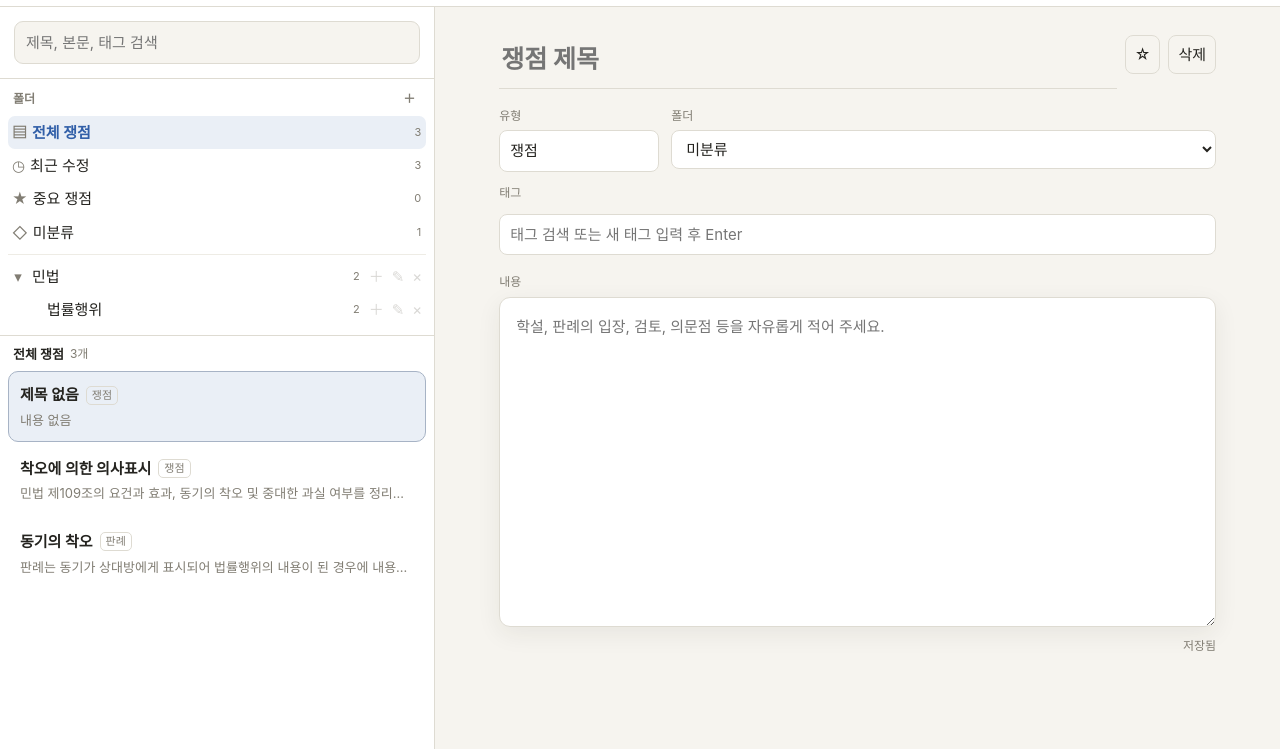
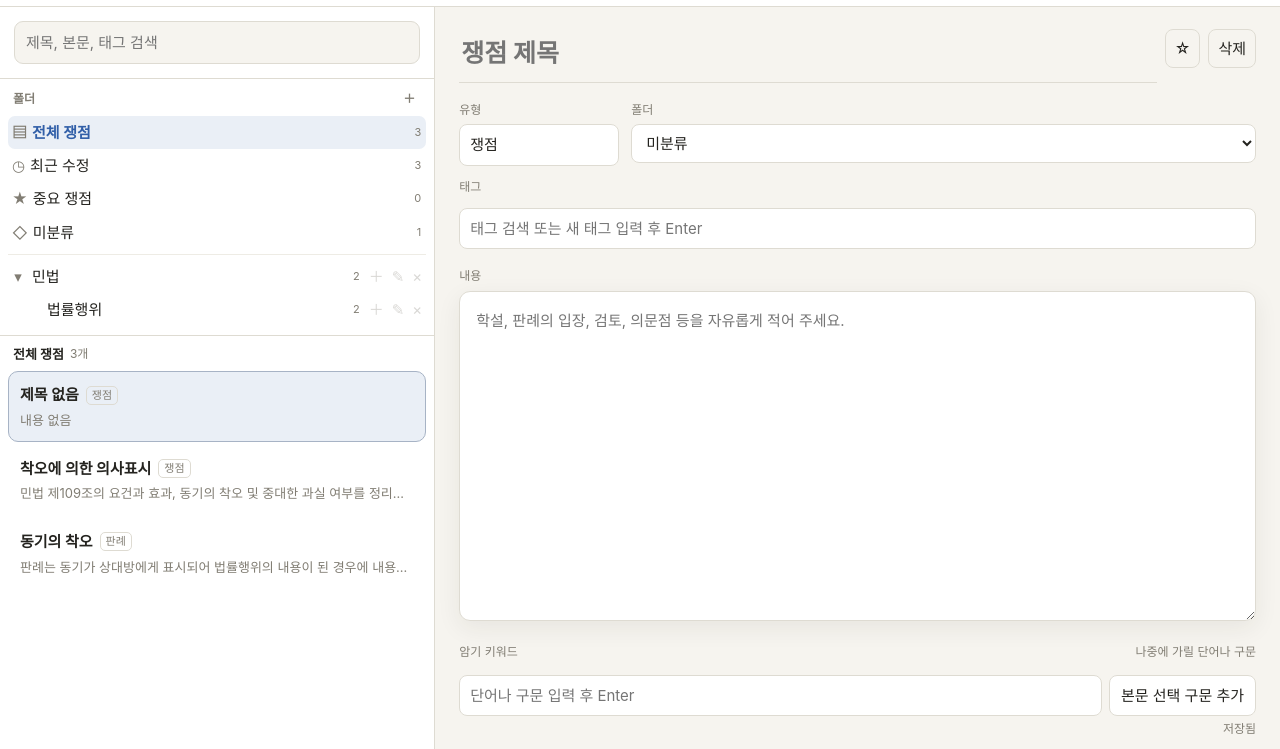
Before and after one commit to Cha-Minho/law-tree-notes, a plain HTML site: page index.html in a window 1280 px wide. Both pictures are taken after a click on the button "＋ 새 쟁점". Shown: the part 51-800 px from the top of the page. Drawn offline with Linux system fonts and the light colour scheme.

Commit message:
쟁점별 암기 키워드 설정 기능 추가

```diff
--- a/index.html
+++ b/index.html
@@ -21,12 +21,13 @@ header{height:58px;border-bottom:1px solid var(--line);display:flex;align-items:
 .folder-row{display:flex;align-items:center;padding-left:calc(var(--depth,0) * 15px);border-radius:7px}.folder-row:hover{background:var(--soft)}.folder-select{border:0;background:transparent;color:var(--fg);padding:5px 4px;cursor:pointer;text-align:left;overflow:hidden;text-overflow:ellipsis;white-space:nowrap;flex:1}.folder-toggle,.folder-spacer{width:20px;flex:0 0 20px;border:0;background:transparent;color:var(--muted);padding:4px 0}.folder-toggle{cursor:pointer}.folder-row.active{background:color-mix(in srgb,var(--accent) 10%,var(--panel))}.folder-row.active .folder-select{color:var(--accent);font-weight:650}.folder-icon{color:var(--muted);margin-right:5px}.folder-count{font-size:11px;color:var(--muted);padding:0 5px}.folder-actions{display:flex;opacity:.3}.folder-row:hover .folder-actions,.folder-row:focus-within .folder-actions{opacity:1}.folder-actions button{border:0;background:transparent;color:var(--muted);cursor:pointer;padding:2px 4px;border-radius:4px}.folder-actions button:hover{color:var(--fg);background:var(--panel)}.smart-folders{margin-bottom:5px;border-bottom:1px solid var(--soft);padding-bottom:5px}
 .list-head{display:flex;align-items:center;gap:6px;padding:8px 13px 2px;color:var(--muted);font-size:12px;flex:0 0 auto}.list-head strong{color:var(--fg);font-size:13px;overflow:hidden;text-overflow:ellipsis;white-space:nowrap}.list{overflow:auto;padding:5px 8px 8px;flex:1}.card{display:block;width:100%;text-align:left;border:1px solid transparent;background:transparent;padding:11px;border-radius:10px;cursor:pointer;margin-bottom:3px}.card:hover{background:var(--soft)}.card.active{background:color-mix(in srgb,var(--accent) 10%,var(--panel));border-color:color-mix(in srgb,var(--accent) 32%,var(--line))}
 .card-title{font-weight:700;display:flex;gap:7px;align-items:center}.star{color:#d29a00}.card-body{font-size:13px;color:var(--muted);white-space:nowrap;overflow:hidden;text-overflow:ellipsis;margin-top:3px}.type{font-size:11px;color:var(--muted);border:1px solid var(--line);padding:0 5px;border-radius:5px;font-weight:500}
-.empty{color:var(--muted);text-align:center;padding:45px 20px}.editor{overflow:auto;padding:28px clamp(20px,5vw,70px) 45vh}.editor-inner{max-width:820px;margin:auto}.blank{height:100%;display:grid;place-items:center;color:var(--muted)}
+.empty{color:var(--muted);text-align:center;padding:45px 20px}.editor{overflow:auto;padding:22px 24px 45vh}.editor-inner{width:100%;margin:0}.blank{height:100%;display:grid;place-items:center;color:var(--muted)}
 .editor-top{display:flex;gap:8px;align-items:flex-start}.title-field{flex:1;border:0;border-bottom:1px solid var(--line);background:transparent;color:var(--fg);font-size:25px;font-weight:750;padding:5px 2px 9px;outline:none}
 .icon-btn{border:1px solid var(--line);background:transparent;border-radius:8px;padding:7px 9px;cursor:pointer}.icon-btn:hover{background:var(--soft)}.icon-btn.on{color:#d29a00}
 .meta-grid{display:grid;grid-template-columns:160px 1fr;gap:12px;margin:18px 0}.label{font-size:12px;color:var(--muted);display:block;margin-bottom:5px}.field{width:100%;border:1px solid var(--line);background:var(--panel);color:var(--fg);border-radius:8px;padding:8px 10px;outline:none}
 .tag-picker{position:relative;grid-column:1/-1}.chosen-tags{display:flex;gap:6px;flex-wrap:wrap;margin-bottom:7px}.chosen-tag{display:inline-flex;align-items:center;gap:4px;border:1px solid color-mix(in srgb,var(--accent) 35%,var(--line));background:color-mix(in srgb,var(--accent) 8%,var(--panel));color:var(--accent);border-radius:999px;padding:3px 7px 3px 9px;font-size:12px}.chosen-tag button{border:0;background:transparent;color:inherit;padding:0 2px;cursor:pointer;font-size:14px;line-height:1}.tag-suggestions{position:absolute;z-index:20;top:100%;left:0;right:0;margin-top:4px;max-height:220px;overflow:auto;border:1px solid var(--line);border-radius:9px;background:var(--panel);box-shadow:var(--shadow);padding:5px}.tag-suggestions button{display:flex;width:100%;justify-content:space-between;border:0;background:transparent;color:var(--fg);padding:7px 9px;border-radius:6px;cursor:pointer;text-align:left}.tag-suggestions button:hover,.tag-suggestions button:focus{background:var(--soft)}.tag-count{color:var(--muted);font-size:12px}.create-tag{color:var(--accent)!important}
 .body-field{width:100%;min-height:330px;resize:vertical;border:1px solid var(--line);background:var(--panel);color:var(--fg);border-radius:11px;padding:16px;line-height:1.75;outline:none;box-shadow:var(--shadow)}
+.keyword-section{margin-top:16px}.label-row{display:flex;align-items:center;margin-bottom:6px}.label-row .label{margin:0 auto 0 0}.keyword-help{color:var(--muted);font-size:12px}.keyword-chips{display:flex;gap:6px;flex-wrap:wrap;margin-bottom:7px}.keyword-chip{display:inline-flex;align-items:center;gap:5px;border:1px solid color-mix(in srgb,#c38a18 42%,var(--line));background:color-mix(in srgb,#c38a18 10%,var(--panel));color:color-mix(in srgb,#b87900 80%,var(--fg));border-radius:7px;padding:3px 7px 3px 9px;font-size:12px}.keyword-chip button{border:0;background:transparent;color:inherit;padding:0 2px;cursor:pointer;font-size:14px;line-height:1}.keyword-tools{display:flex;gap:7px}.keyword-tools .field{flex:1}.keyword-tools .btn{white-space:nowrap}
 .save-state{height:22px;text-align:right;color:var(--muted);font-size:12px;margin-top:4px}.related{margin-top:28px;padding-top:18px;border-top:1px solid var(--line)}.related h3{font-size:14px;margin:0 0 10px}.related-list{display:flex;gap:7px;flex-wrap:wrap}.related button{border:1px solid var(--line);background:var(--panel);border-radius:8px;padding:7px 9px;cursor:pointer}.related button:hover{border-color:var(--accent)}
 dialog{margin:auto;border:1px solid var(--line);background:var(--panel);color:var(--fg);border-radius:13px;padding:21px;width:min(92%,520px);box-shadow:var(--shadow)}dialog::backdrop{background:rgba(0,0,0,.45)}dialog h2{font-size:17px;margin:0 0 6px}dialog p{font-size:13px;color:var(--muted);margin:0 0 13px}.dialog-actions{display:flex;gap:8px;justify-content:flex-end;margin-top:16px}.sync-msg{min-height:21px;color:var(--accent);font-size:13px;margin-top:8px}
 .toast{position:fixed;left:50%;bottom:24px;transform:translateX(-50%);background:var(--fg);color:var(--bg);padding:8px 14px;border-radius:8px;font-size:13px;opacity:0;pointer-events:none;transition:.2s}.toast.show{opacity:1}
@@ -78,6 +79,14 @@ dialog{margin:auto;border:1px solid var(--line);background:var(--panel);color:va
         </div>
       </div>
       <label><span class="label">내용</span><textarea class="body-field" id="bodyField" placeholder="학설, 판례의 입장, 검토, 의문점 등을 자유롭게 적어 주세요."></textarea></label>
+      <section class="keyword-section">
+        <div class="label-row"><span class="label">암기 키워드</span><span class="keyword-help">나중에 가릴 단어나 구문</span></div>
+        <div class="keyword-chips" id="keywordChips"></div>
+        <div class="keyword-tools">
+          <input class="field" id="keywordField" placeholder="단어나 구문 입력 후 Enter" autocomplete="off">
+          <button class="btn" id="addSelectionKeyword" type="button">본문 선택 구문 추가</button>
+        </div>
+      </section>
       <div class="save-state" id="saveState"></div>
       <section class="related" id="related" hidden><h3>같은 태그의 관련 쟁점</h3><div class="related-list" id="relatedList"></div></section>
     </div>
@@ -108,7 +117,8 @@ const TYPE_MAP={plain:'일반',issue:'쟁점',req:'요건',effect:'효과',law:'
 const uid=()=>Date.now().toString(36)+Math.random().toString(36).slice(2,8);
 const now=()=>Date.now();
 const cleanTags=value=>[...new Set((Array.isArray(value)?value:String(value||'').split(',')).map(v=>String(v).trim().replace(/^#/,'')).filter(Boolean))];
-const textOf=item=>[item.title,item.body,item.type,...item.tags].join(' ').toLocaleLowerCase('ko');
+const cleanKeywords=value=>[...new Set((Array.isArray(value)?value:[]).map(v=>String(v).replace(/\s+/g,' ').trim()).filter(Boolean))];
+const textOf=item=>[item.title,item.body,item.type,...item.tags,...item.keywords].join(' ').toLocaleLowerCase('ko');
 
 function sampleDoc(){
   const civil=uid(),act=uid();
@@ -116,11 +126,11 @@ function sampleDoc(){
     {id:civil,name:'민법',parentId:null,createdAt:now()},
     {id:act,name:'법률행위',parentId:civil,createdAt:now()}
   ],items:[
-    {id:uid(),title:'착오에 의한 의사표시',type:'쟁점',folderId:act,tags:['민법','의사표시','취소'],body:'민법 제109조의 요건과 효과, 동기의 착오 및 중대한 과실 여부를 정리해 보세요.',star:false,createdAt:now(),updatedAt:now()},
-    {id:uid(),title:'동기의 착오',type:'판례',folderId:act,tags:['민법','의사표시','착오'],body:'판례는 동기가 상대방에게 표시되어 법률행위의 내용이 된 경우에 내용의 착오로서 취소할 수 있다고 본다.',star:false,createdAt:now(),updatedAt:now()}
+    {id:uid(),title:'착오에 의한 의사표시',type:'쟁점',folderId:act,tags:['민법','의사표시','취소'],keywords:[],body:'민법 제109조의 요건과 효과, 동기의 착오 및 중대한 과실 여부를 정리해 보세요.',star:false,createdAt:now(),updatedAt:now()},
+    {id:uid(),title:'동기의 착오',type:'판례',folderId:act,tags:['민법','의사표시','착오'],keywords:['법률행위의 내용'],body:'판례는 동기가 상대방에게 표시되어 법률행위의 내용이 된 경우에 내용의 착오로서 취소할 수 있다고 본다.',star:false,createdAt:now(),updatedAt:now()}
   ]}
 }
-function normalizeItem(x){return{id:String(x.id||uid()),title:String(x.title??x.text??''),type:String(x.type&&TYPE_MAP[x.type]||x.type||'쟁점'),folderId:x.folderId?String(x.folderId):null,tags:cleanTags(x.tags),body:String(x.body||''),source:String(x.source||''),star:!!x.star,createdAt:+x.createdAt||now(),updatedAt:+x.updatedAt||now()}}
+function normalizeItem(x){return{id:String(x.id||uid()),title:String(x.title??x.text??''),type:String(x.type&&TYPE_MAP[x.type]||x.type||'쟁점'),folderId:x.folderId?String(x.folderId):null,tags:cleanTags(x.tags),keywords:cleanKeywords(x.keywords),body:String(x.body||''),source:String(x.source||''),star:!!x.star,createdAt:+x.createdAt||now(),updatedAt:+x.updatedAt||now()}}
 function normalizeFolder(x){return{id:String(x.id||uid()),name:String(x.name||'새 폴더').trim()||'새 폴더',parentId:x.parentId?String(x.parentId):null,createdAt:+x.createdAt||now()}}
 function ensureFolderPath(folders,names){
   let parentId=null;
@@ -270,7 +280,7 @@ function renderList(){
 }
 function renderEditor(){
   const x=selected();$('#blank').hidden=!!x;$('#editorInner').hidden=!x;if(!x)return;
-  $('#titleField').value=x.title;$('#typeField').value=x.type;$('#folderField').innerHTML=folderOptions();$('#folderField').value=x.folderId||'';$('#tagsField').value='';$('#bodyField').value=x.body;$('#starBtn').textContent=x.star?'★':'☆';$('#starBtn').classList.toggle('on',x.star);renderTagPicker();
+  $('#titleField').value=x.title;$('#typeField').value=x.type;$('#folderField').innerHTML=folderOptions();$('#folderField').value=x.folderId||'';$('#tagsField').value='';$('#bodyField').value=x.body;$('#keywordField').value='';$('#starBtn').textContent=x.star?'★':'☆';$('#starBtn').classList.toggle('on',x.star);renderTagPicker();renderKeywords();
   const related=doc.items.filter(y=>y.id!==x.id&&y.tags.some(t=>x.tags.includes(t))).map(y=>({y,score:y.tags.filter(t=>x.tags.includes(t)).length})).sort((a,b)=>b.score-a.score||b.y.updatedAt-a.y.updatedAt).slice(0,8);
   $('#related').hidden=!related.length;$('#relatedList').innerHTML=related.map(({y,score})=>'<button data-id="'+esc(y.id)+'">'+esc(y.title||'제목 없음')+' <span class="type">'+score+'개 태그</span></button>').join('');
   $('#relatedList').querySelectorAll('button').forEach(b=>b.onclick=()=>openItem(b.dataset.id));
@@ -299,6 +309,22 @@ function addTag(value){
   $('#tagsField').value='';tagPickerOpen=true;updateSelected('tags',x.tags);renderTagPicker();$('#tagsField').focus();
 }
 function removeTag(tag){const x=selected();if(!x)return;updateSelected('tags',x.tags.filter(t=>t!==tag));renderTagPicker()}
+function renderKeywords(){
+  const x=selected();if(!x)return;
+  $('#keywordChips').innerHTML=x.keywords.map(k=>'<span class="keyword-chip">'+esc(k)+' <button type="button" data-keyword="'+esc(k)+'" aria-label="'+esc(k)+' 키워드 제거">×</button></span>').join('');
+  $('#keywordChips').querySelectorAll('button').forEach(b=>b.onclick=()=>removeKeyword(b.dataset.keyword));
+}
+function addKeyword(value){
+  const x=selected(),keyword=cleanKeywords([value])[0];if(!x||!keyword)return;
+  if(x.keywords.some(k=>k.toLocaleLowerCase('ko')===keyword.toLocaleLowerCase('ko'))){toast('이미 등록된 키워드입니다');return}
+  x.keywords.push(keyword);$('#keywordField').value='';updateSelected('keywords',x.keywords);renderKeywords();
+}
+function removeKeyword(keyword){const x=selected();if(!x)return;updateSelected('keywords',x.keywords.filter(k=>k!==keyword));renderKeywords()}
+function addSelectedKeyword(){
+  const field=$('#bodyField'),phrase=field.value.slice(field.selectionStart,field.selectionEnd).replace(/\s+/g,' ').trim();
+  if(!phrase){toast('본문에서 단어나 구문을 먼저 선택하세요');field.focus();return}
+  addKeyword(phrase);field.focus();
+}
 
 $('#search').oninput=e=>{query=e.target.value;renderList()};
 $('#addRootFolder').onclick=()=>addFolder(null);
@@ -316,6 +342,11 @@ $('#tagsField').onkeydown=e=>{
   else if(e.key==='Escape'){tagPickerOpen=false;renderTagPicker();e.target.blur()}
 };
 $('#bodyField').oninput=e=>updateSelected('body',e.target.value);
+$('#keywordField').onkeydown=e=>{
+  if(e.key==='Enter'){e.preventDefault();addKeyword(e.target.value)}
+  else if(e.key==='Backspace'&&!e.target.value){const x=selected();if(x&&x.keywords.length)removeKeyword(x.keywords[x.keywords.length-1])}
+};
+$('#addSelectionKeyword').onclick=addSelectedKeyword;
 $('#starBtn').onclick=()=>{const x=selected();x.star=!x.star;x.updatedAt=now();scheduleSave();render()};
 $('#deleteBtn').onclick=()=>{const x=selected();if(!x||!confirm('“'+(x.title||'제목 없음')+'”을 삭제할까요?'))return;doc.items=doc.items.filter(y=>y.id!==x.id);selectedId=null;scheduleSave();app.classList.remove('editing');render()};
 $('#saveFolder').onclick=saveFolderDialog;
```
